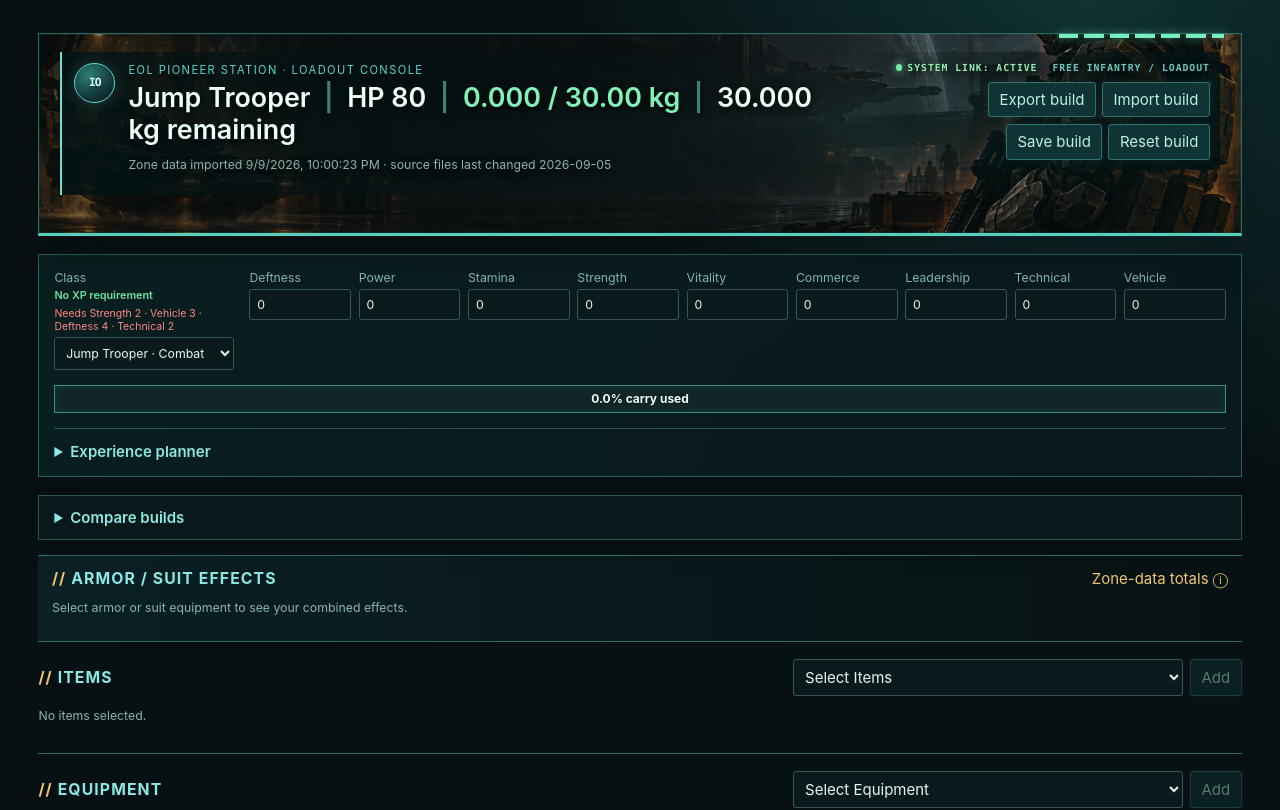
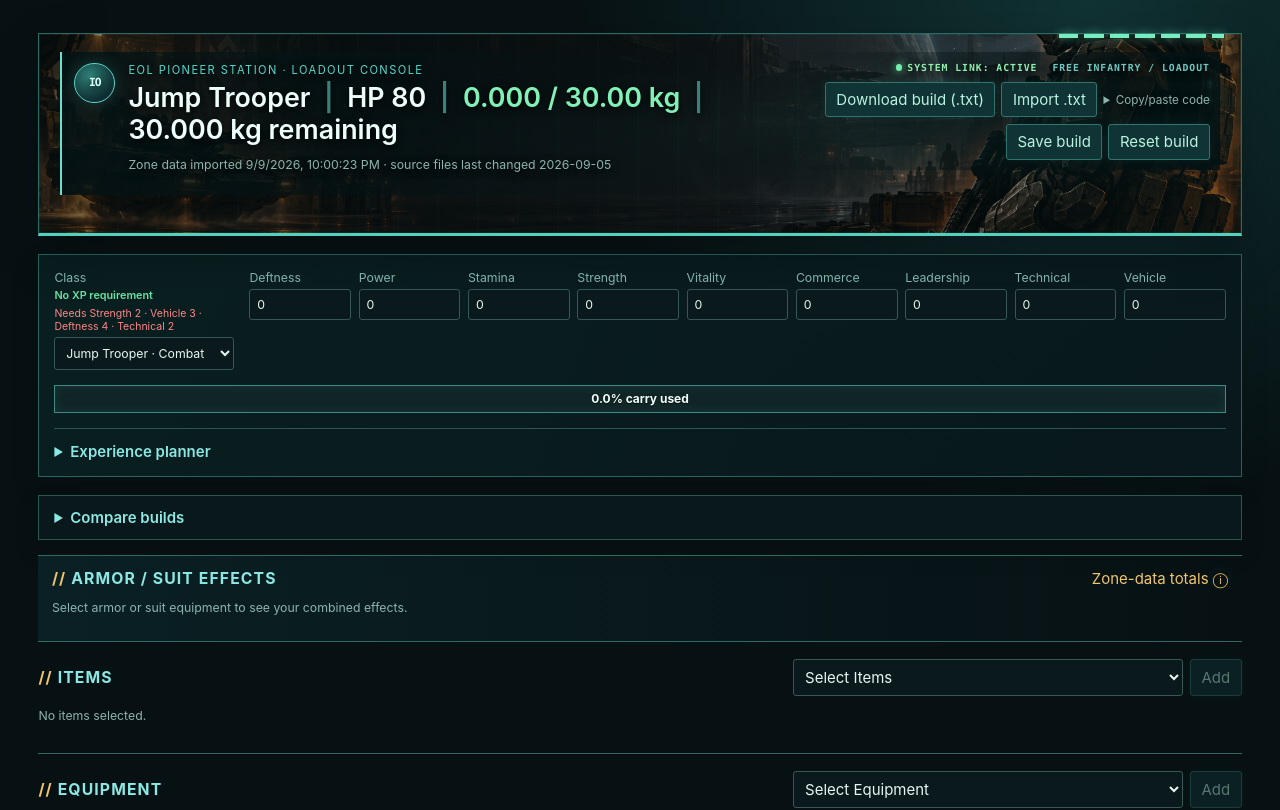
Before and after one commit to RickyO661/pioneer-station-loadout-simulator, a React (Vite) app: page / in a window 1280 px wide. Shown: the top 810 px of the page. Built offline with nearby package versions, Linux system fonts and the light colour scheme.

Commit message:
Add text file build import and export

```diff
--- a/src/components/BuildSharing.tsx
+++ b/src/components/BuildSharing.tsx
@@ -1,19 +1,42 @@
+import { useRef } from 'react';
 import type { GameClass, Item, Loadout } from '../types/game';
-import { parseSharedBuild } from '../rules/sharing';
+import { parseSharedBuild, serializeSharedBuild } from '../rules/sharing';
 import type { SavedBuild } from './SavedBuilds';
 
 export function BuildSharing({ loadout, classes, items, onImport }: { loadout: Loadout; classes: GameClass[]; items: Item[]; onImport: (build: SavedBuild) => void; }) {
-  const exportBuild = () => {
+  const fileInput = useRef<HTMLInputElement>(null);
+  const addImportedBuild = (serialized: string) => {
+    const parsed = parseSharedBuild(serialized, classes, items);
+    if (!parsed) { window.alert('That build file or code is not valid for this Pioneer Station data set.'); return; }
+    onImport({ id: crypto.randomUUID(), name: parsed.name, loadout: parsed.loadout });
+  };
+  const downloadBuild = () => {
+    const name = window.prompt('Name for this build file', 'Pioneer Station build');
+    if (!name?.trim()) return;
+    const fileName = name.trim().replace(/[<>:"/\\|?*]/g, '-').replace(/\s+/g, '-').slice(0, 80) || 'pioneer-station-build';
+    const blob = new Blob([serializeSharedBuild(name, loadout)], { type: 'text/plain;charset=utf-8' });
+    const link = document.createElement('a');
+    link.href = URL.createObjectURL(blob);
+    link.download = `${fileName}.txt`;
+    link.click();
+    URL.revokeObjectURL(link.href);
+  };
+  const copyBuildCode = () => {
     const name = window.prompt('Name for this shared build', 'Pioneer Station build');
     if (!name?.trim()) return;
-    window.prompt('Copy this build code and send it to another player.', JSON.stringify({ version: 1, name: name.trim(), loadout }));
+    window.prompt('Copy this build code and send it to another player.', serializeSharedBuild(name, loadout));
   };
   const importBuild = () => {
     const serialized = window.prompt('Paste a build code shared from this simulator. It will be added to your saved builds; your current build will not change.');
     if (!serialized?.trim()) return;
-    const parsed = parseSharedBuild(serialized, classes, items);
-    if (!parsed) { window.alert('That build code is not valid for this Pioneer Station data set.'); return; }
-    onImport({ id: crypto.randomUUID(), name: parsed.name, loadout: parsed.loadout });
+    addImportedBuild(serialized);
   };
-  return <span className="sharing-tools"><button onClick={exportBuild}>Export build</button><button onClick={importBuild}>Import build</button></span>;
+  const importFile = async (event: React.ChangeEvent<HTMLInputElement>) => {
+    const file = event.target.files?.[0];
+    event.target.value = '';
+    if (!file) return;
+    if (file.size > 1_000_000) { window.alert('That file is too large to be a build export.'); return; }
+    addImportedBuild(await file.text());
+  };
+  return <span className="sharing-tools"><button onClick={downloadBuild}>Download build (.txt)</button><button onClick={() => fileInput.current?.click()}>Import .txt</button><input ref={fileInput} className="file-import" type="file" accept=".txt,text/plain,application/json" onChange={importFile} /><details className="code-sharing"><summary>Copy/paste code</summary><span><button onClick={copyBuildCode}>Copy code</button><button onClick={importBuild}>Paste code</button></span></details></span>;
 }
--- a/src/rules/sharing.ts
+++ b/src/rules/sharing.ts
@@ -23,6 +23,11 @@ export function isUsableLoadout(value: unknown, classes: GameClass[], items: Ite
     && candidate.entries.every(entry => entry && typeof entry.entryId === 'string' && typeof entry.itemId === 'number' && items.some(item => item.id === entry.itemId) && typeof entry.quantity === 'number' && Number.isFinite(entry.quantity) && entry.quantity > 0);
 }
 
+/** Creates the portable text-file format used by the download/import controls. */
+export function serializeSharedBuild(name: string, loadout: Loadout): string {
+  return JSON.stringify({ version: 1, name: name.trim() || 'Pioneer Station build', loadout }, null, 2);
+}
+
 /** Parses an exported build only when every referenced class, item, and stat is known locally. */
 export function parseSharedBuild(serialized: string, classes: GameClass[], items: Item[]): SharedBuild | null {
   try {
--- a/src/styles-extra.css
+++ b/src/styles-extra.css
@@ -30,7 +30,11 @@
 @media(max-width:680px) { .xp-inputs { grid-template-columns: repeat(2, 1fr); } }
 
 .build-actions { display: flex; flex-wrap: wrap; gap: .45rem; justify-content: flex-end; }
-.sharing-tools { display: flex; gap: .4rem; }
+.sharing-tools { display: flex; flex-wrap: wrap; align-items: center; gap: .4rem; }
+.file-import { display: none; }
+.code-sharing { font-size: .78rem; color: #8cb4ae; }
+.code-sharing summary { cursor: pointer; white-space: nowrap; }
+.code-sharing span { display: flex; gap: .35rem; position: absolute; z-index: 2; margin-top: .3rem; padding: .35rem; border: 1px solid #285650; background: #09191b; }
 .build-comparison { margin: 1rem 0; padding: .8rem 1rem; border: 1px solid #285650; background: #09191b; }
 .build-comparison summary { color: #8be8e4; cursor: pointer; font-weight: 600; }
 .build-comparison p { color: #8cb4ae; font-size: .8rem; margin: .5rem 0; }
```
Also changed, not shown: 1 other file (tests, documents, lock files or other folders).
